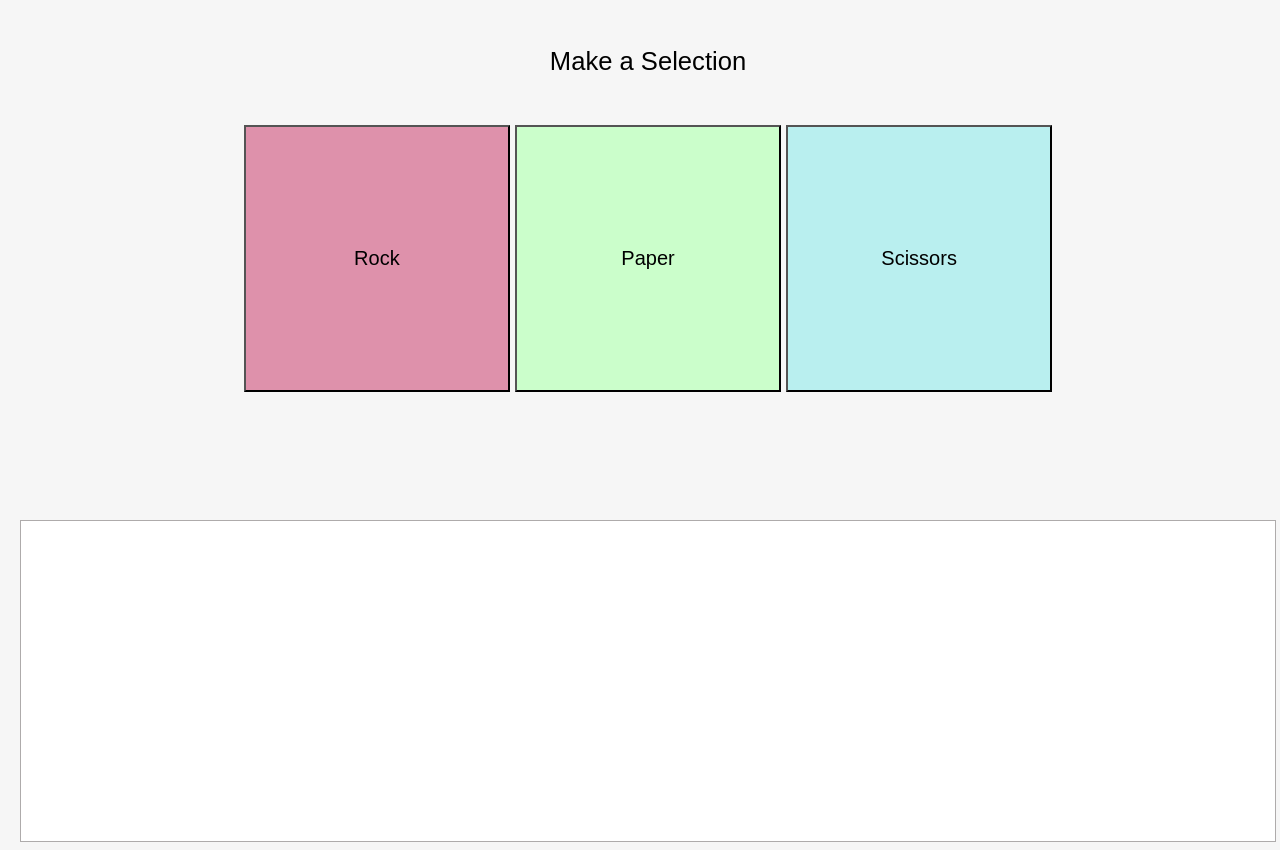
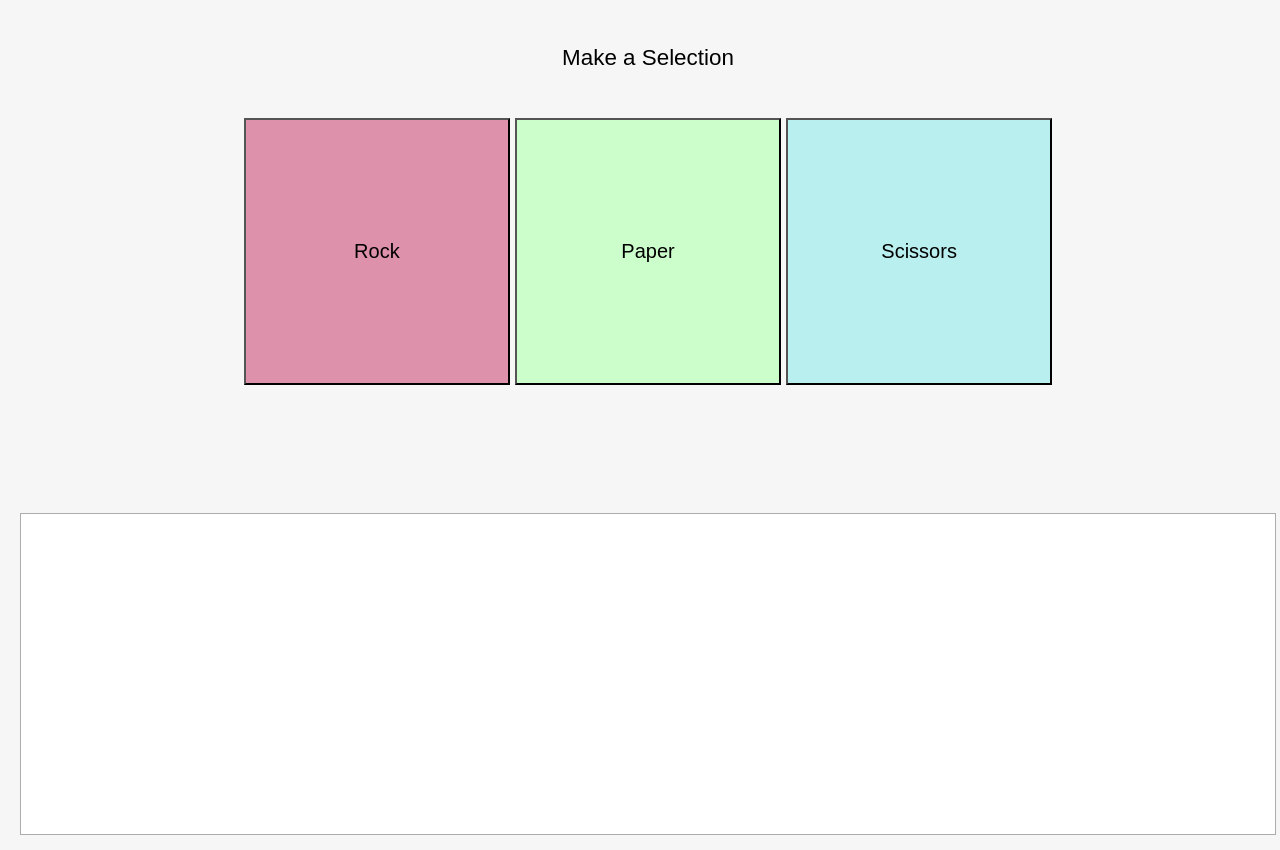
Before and after one commit to jakerjohnson94/chance, a plain HTML site: page index.html in a window 1280 px wide. Drawn offline with Linux system fonts and the light colour scheme.

Commit message:
layout fixes

```diff
--- a/script.js
+++ b/script.js
@@ -33,7 +33,7 @@ function getUserChoice(value) {
 function decideWinner(cpuVal, userVal) {
   if (cpuVal === userVal) return "Draw!";
   return  winningConditions[cpuVal].winsAgainst === userVal
-      ? "You Lose!"
+      ? "You lose!"
       : "You Win!";
 }
 
--- a/style.css
+++ b/style.css
@@ -30,8 +30,8 @@ h4 {
   font-weight: 400;
 }
 h1{
-  font-size: 1.6em;
-  font-weight: 400;
+  font-size: 1.4em;
+  font-weight: 300;
 }
 
 button{
```
